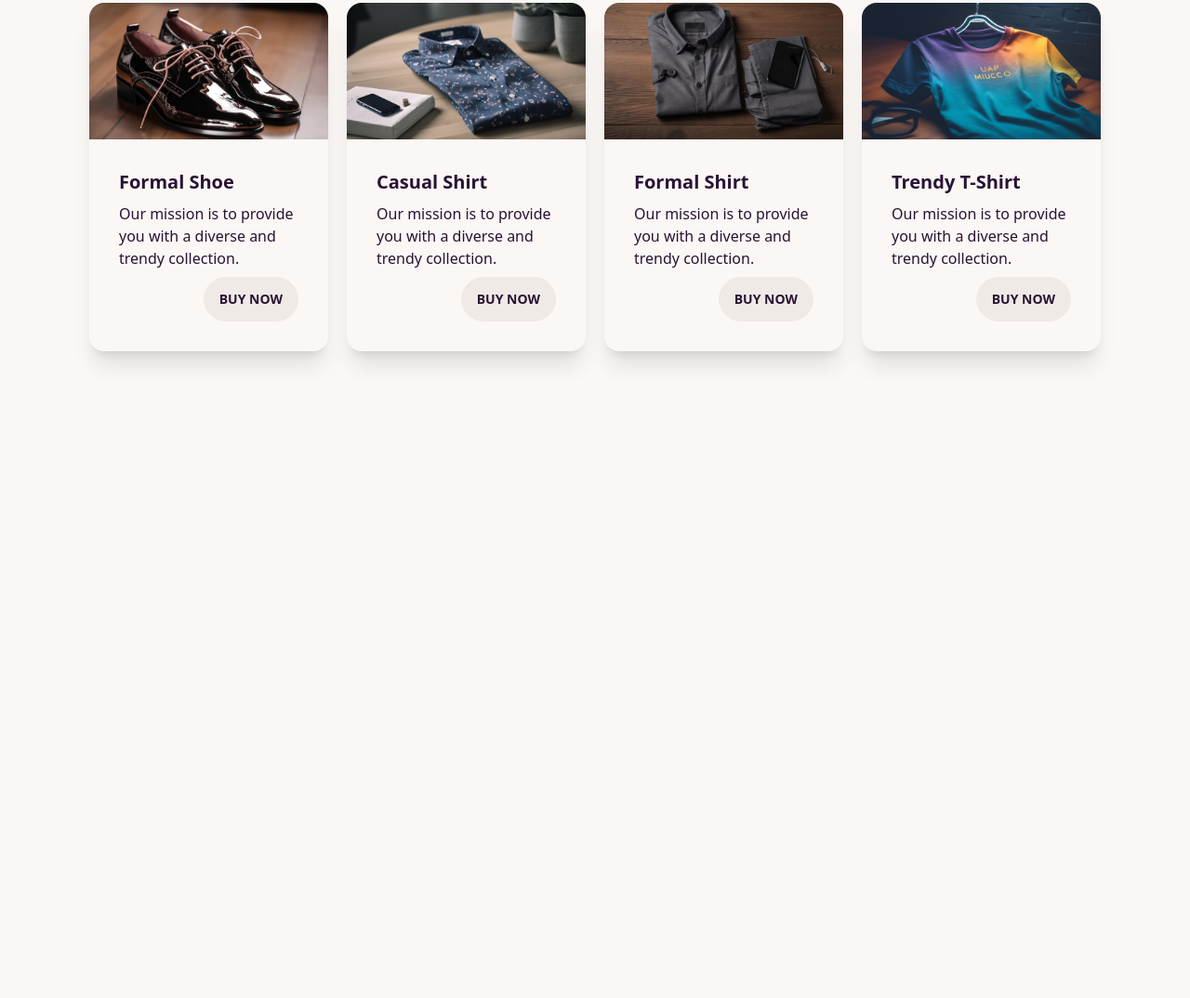
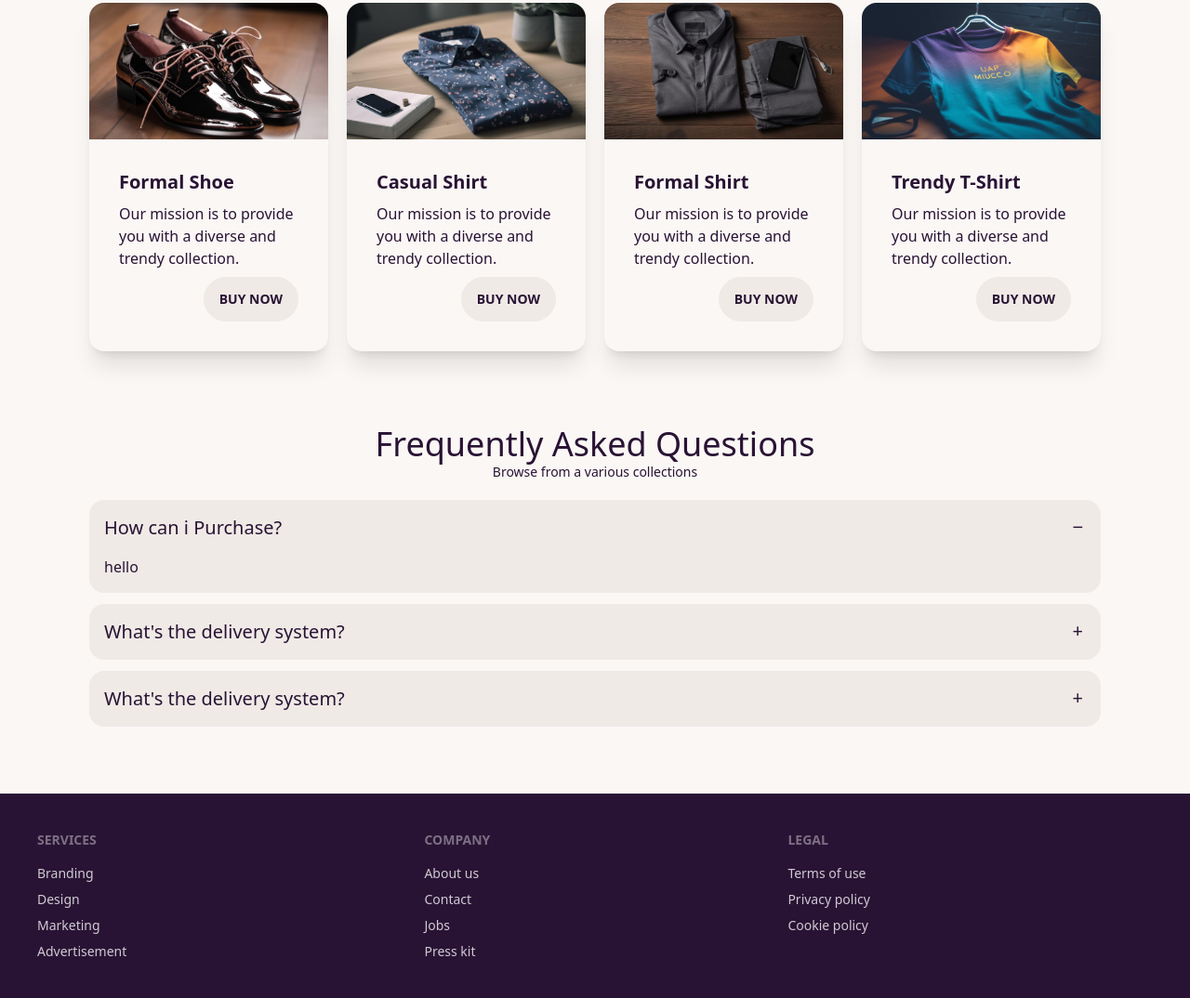
Before and after one commit to Tonmoy6/its-daisy-man, a plain HTML site: page index.html in a window 1280 px wide. Shown: the part 1778-2852 px from the top of the page at 93% size. Before the commit the page ends 2216 px from the top, so only its background shows below. Drawn offline with nearby package versions, Linux system fonts and the light colour scheme.

Commit message:
finish daisy man

```diff
--- a/index.html
+++ b/index.html
@@ -289,11 +289,69 @@
       </section>
       <!-- Product section end -->
       <!-- Questions section start -->
-      <section class="">
-
+      <section
+        class="max-w-screen-xl mx-auto px-8 md:px-16 lg:px-24 py-5 my-10"
+      >
+        <!-- Heading -->
+        <div class="text-center pb-5">
+          <h1 class="text-2xl md:text-4xl">Frequently Asked Questions</h1>
+          <p class="text-sm">Browse from a various collections</p>
+        </div>
+        <!-- Accordion -->
+        <div class="collapse collapse-plus bg-base-200 mb-3">
+          <input type="radio" name="my-accordion-3" checked="checked" />
+          <div class="collapse-title text-xl font-medium">
+            How can i Purchase?
+          </div>
+          <div class="collapse-content">
+            <p>hello</p>
+          </div>
+        </div>
+        <div class="collapse collapse-plus bg-base-200 mb-3">
+          <input type="radio" name="my-accordion-3" />
+          <div class="collapse-title text-xl font-medium">
+            What's the delivery system?
+          </div>
+          <div class="collapse-content">
+            <p>hello</p>
+          </div>
+        </div>
+        <div class="collapse collapse-plus bg-base-200 mb-3">
+          <input type="radio" name="my-accordion-3" />
+          <div class="collapse-title text-xl font-medium">
+            What's the delivery system?
+          </div>
+          <div class="collapse-content">
+            <p>hello</p>
+          </div>
+        </div>
       </section>
       <!-- Questions section end -->
     </main>
     <!-- ================== Main section End=========================== -->
+    <!-- ================== Footer section start=========================== -->
+      <footer class="footer p-10 bg-neutral text-neutral-content">
+        <div>
+          <span class="footer-title">Services</span>
+          <a class="link link-hover">Branding</a>
+          <a class="link link-hover">Design</a>
+          <a class="link link-hover">Marketing</a>
+          <a class="link link-hover">Advertisement</a>
+        </div>
+        <div>
+          <span class="footer-title">Company</span>
+          <a class="link link-hover">About us</a>
+          <a class="link link-hover">Contact</a>
+          <a class="link link-hover">Jobs</a>
+          <a class="link link-hover">Press kit</a>
+        </div>
+        <div>
+          <span class="footer-title">Legal</span>
+          <a class="link link-hover">Terms of use</a>
+          <a class="link link-hover">Privacy policy</a>
+          <a class="link link-hover">Cookie policy</a>
+        </div>
+      </footer>
+    <!-- ================== Footer section End=========================== -->
   </body>
 </html>
```
